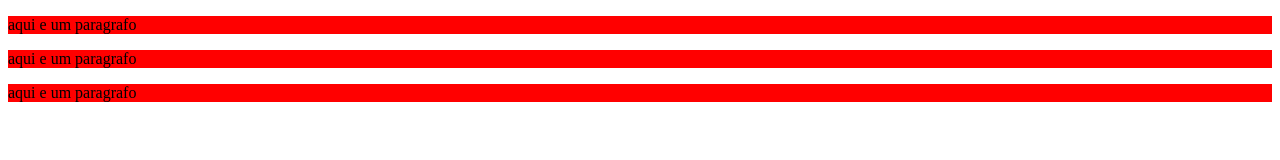
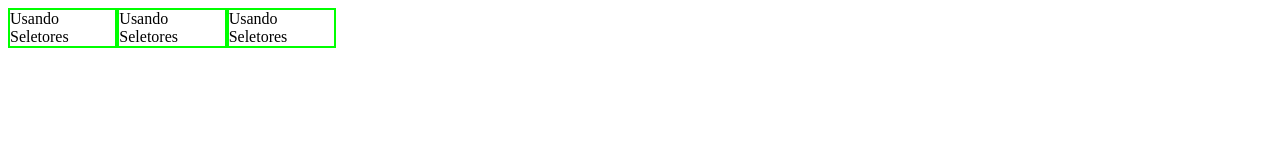
Before and after one commit to patrickbeltrao/curso-responsivo, a plain HTML site: page index.html in a window 1280 px wide. Drawn offline with Linux system fonts and the light colour scheme.

Commit message:
atualizando

```diff
--- a/css/main.css
+++ b/css/main.css
@@ -1,10 +1,29 @@
-p[class*= 'bobrina-']{
-    background: #ff0000;
+p[class*= 'caixa-']{
+    width: 100%;
+    float: left;
+    min-height: 1px;
 }
 
-p[class*= 'bobrina-']:hover{
-    background: orange;
+@media screen  and (min-width: 320px){
+    .caixa-p-1{
+        width: 8.33333%;
+        border: 2px solid red;
+        float: left;
+    }
 }
-.bobrina{
-    background: #00f;
+
+@media screen  and (min-width: 640px){
+    .caixa-p-1{
+        width: 8.33333%;
+        border: 2px solid #0000ff;
+        float: left;
+    }
 }
+
+@media screen  and (min-width: 960px){
+    .caixa-p-1{
+        width: 8.33333%;
+        border: 2px solid #00ff00;
+        float: left;
+    }
+}
--- a/index.html
+++ b/index.html
@@ -10,9 +10,8 @@
 </head>
 <body>
 
-    <p class="bobrina-">aqui e um paragrafo</p>
-    <p class="bobrina-">aqui e um paragrafo</p>
-    <p class="bobrina-">aqui e um paragrafo</p>
-
+    <div class="caixa-p-1">Usando Seletores</div>
+    <div class="caixa-p-1">Usando Seletores</div>
+    <div class="caixa-p-1">Usando Seletores</div>
 </body>
 </html>
```
